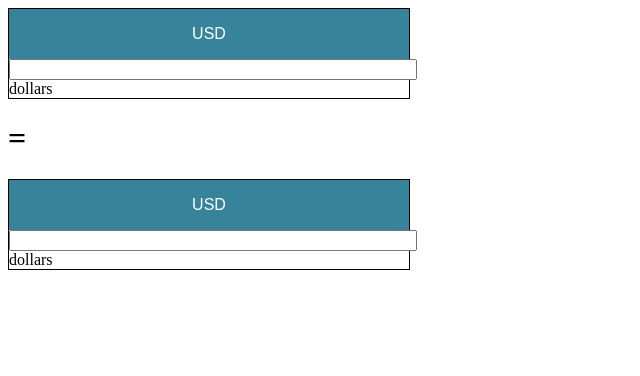
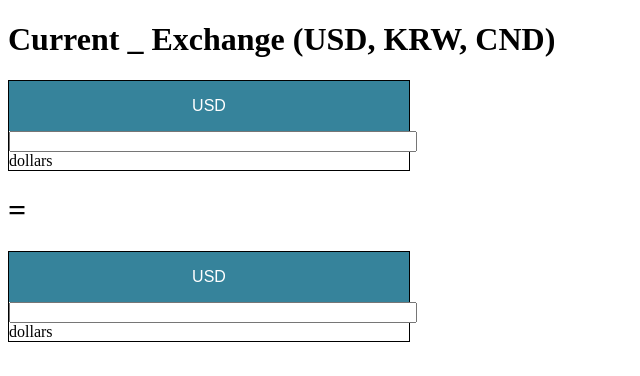
Before and after one commit to TaylorBae/PersonalTest, a plain HTML site: page index.html in a window 1280 px wide. Shown: the whole page, without its empty margins (0-640 px from the left). Drawn offline with Linux system fonts and the light colour scheme.

Commit message:
Add the title

```diff
--- a/index.html
+++ b/index.html
@@ -8,7 +8,7 @@
     <link rel="stylesheet" href="style.css" />
   </head>
   <body>
-
+    <h1>Current _ Exchange (USD, KRW, CND)</h1>
     <div class="exchange-box">
       <div class="dropdown">
         <button class="dropbtn" id="from-button">USD</button>
@@ -19,12 +19,12 @@
         </div>
       </div>
       <div class="input-area">
-        <input type="number" id="from-input" onkeyup="convert()"/>
+        <input type="number" id="from-input" onkeyup="convert()" />
         <div>dollars</div>
       </div>
     </div>
 
-    <h1> = </h1>
+    <h1>=</h1>
 
     <div class="exchange-box">
       <div class="dropdown">
@@ -36,7 +36,7 @@
         </div>
       </div>
       <div class="input-area">
-          <input type="number" id="to-input"/>
+        <input type="number" id="to-input" />
         <div>dollars</div>
       </div>
     </div>
```
Lines whose indentation alone changed are shown as unchanged.
